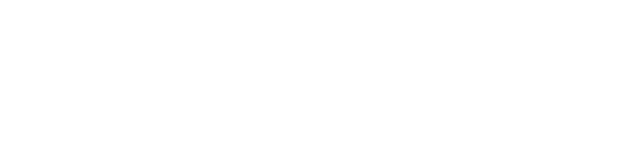
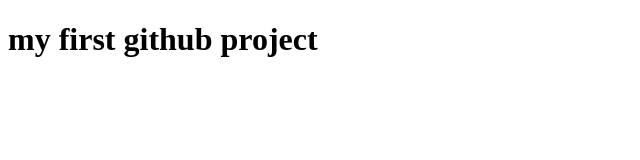
Before and after one commit to viki-98/githubPtoject, a plain HTML site: page index.html in a window 1280 px wide. Shown: the whole page, without its empty margins (0-640 px from the left). Drawn offline with Linux system fonts and the light colour scheme.

Commit message:
adding title

```diff
--- a/index.html
+++ b/index.html
@@ -7,6 +7,6 @@
     <script src="main.js"></script>
 </head>
 <body>
-
+    <h1>my first github project</h1>
 </body>
 </html>
```
